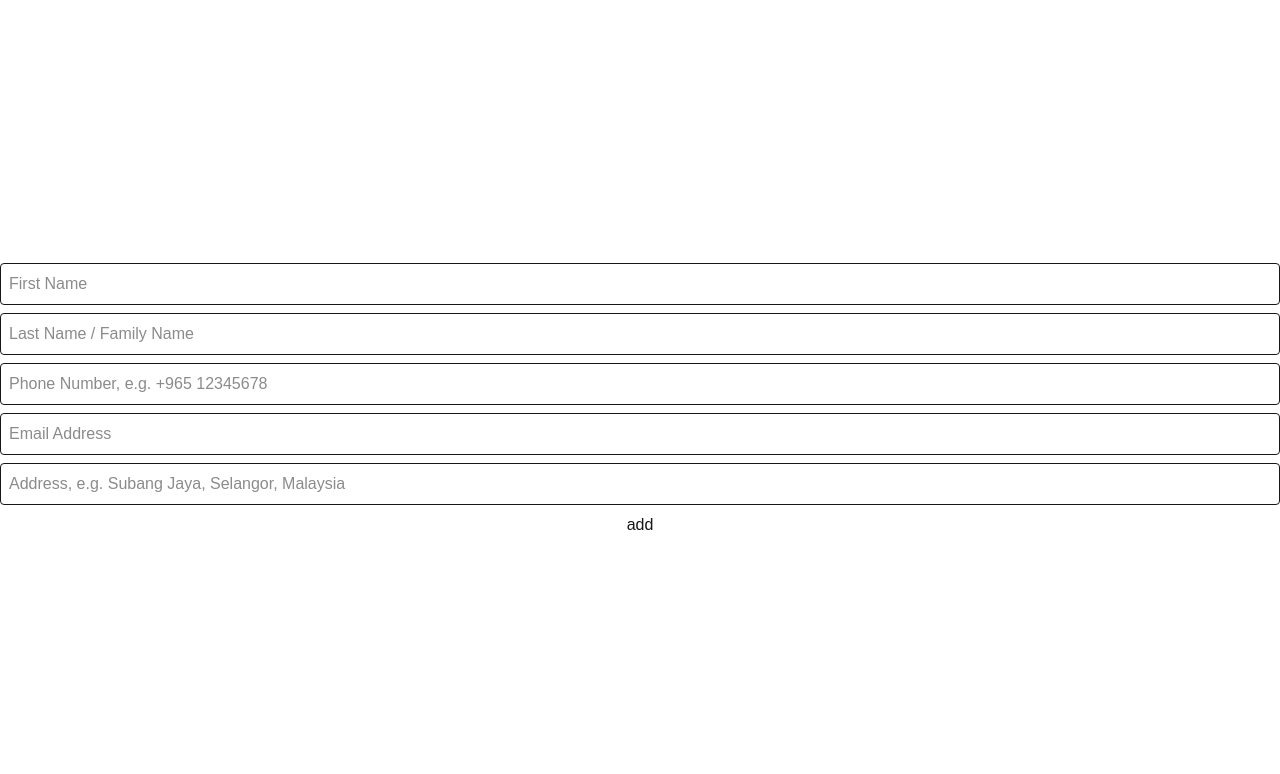
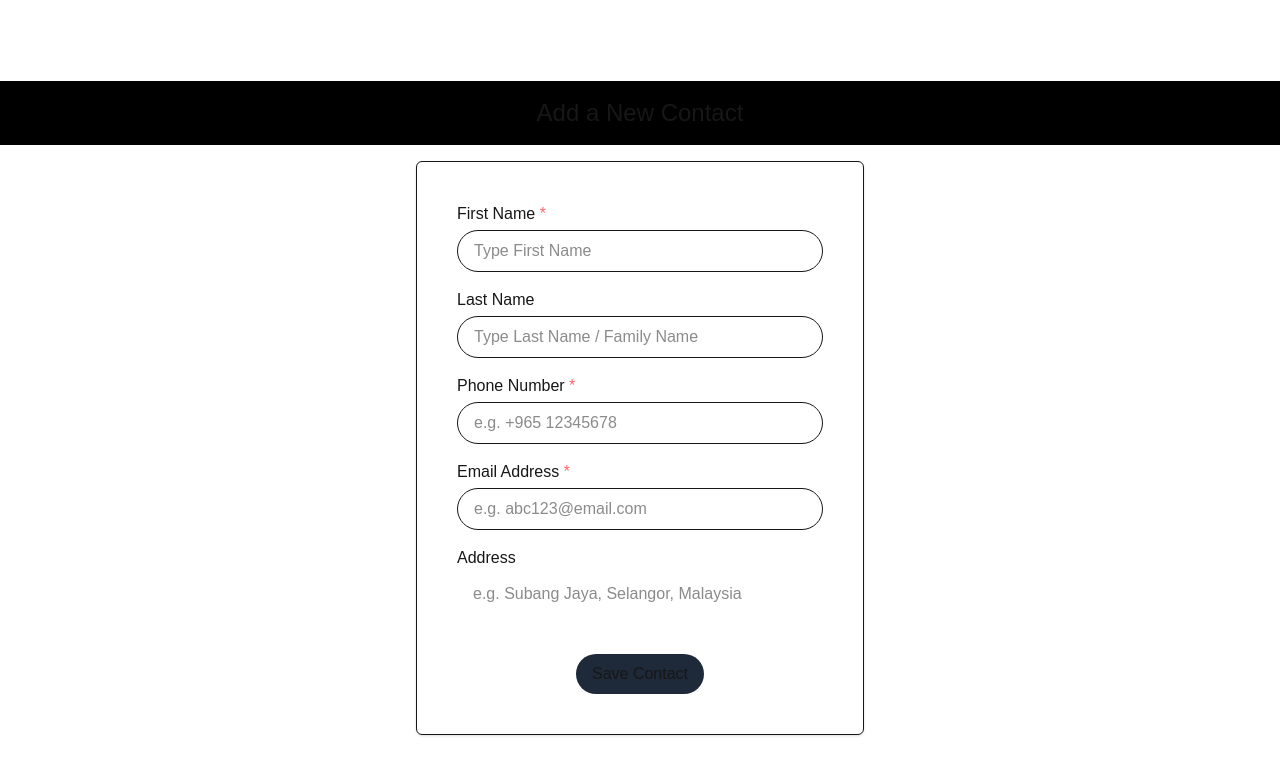
Before and after one commit to kj002/CRUD-address-book, a Next.js app: page /add-contact in a window 1280 px wide. Shown: the top 774 px of the page. Built offline with nearby package versions, Linux system fonts and the light colour scheme.

Commit message:
Enhance AddContactPage layout with improved input fields and labels

```diff
--- a/src/app/add-contact/page.tsx
+++ b/src/app/add-contact/page.tsx
@@ -32,50 +32,82 @@ export default function AddContactPage() {
     }
 
     return (
-        <div className="justify-center items-center h-screen flex flex-col gap-2">
+        <div className="flex flex-col justify-center items-center h-screen">
+            <p className="m-4 text-2xl text-bold sticky top-0 bg-black z-10 py-4 w-full text-center">
+                Add a New Contact
+            </p>
+            <div className="p-10 border rounded-md shadow flex flex-col justify-center items-center gap-4 w-full max-w-md">
+                <div className="w-full">
+                    <label htmlFor="firstName" className="block mb-1 font-medium">
+                        First Name <span className="text-red-400">*</span>
+                    </label>
                     <input
                         name="firstName"
-            placeholder="First Name"
+                        placeholder="Type First Name"
                         value={ fname }
                         onChange={ (e) => setFname(e.target.value) }
                         required
-            className="w-full p-2 border rounded"
+                        className="w-full py-2 px-4 border rounded-full"
                     />
+                </div>
+                <div className="w-full">
+                    <label htmlFor="lastName" className="block mb-1 font-medium">
+                        Last Name
+                    </label>
                     <input
                         name="lastName"
-            placeholder="Last Name / Family Name"
+                        placeholder="Type Last Name / Family Name"
                         value={ lname }
                         onChange={ (e) => setLname(e.target.value) }
-            className="w-full p-2 border rounded"
+                        className="w-full py-2 px-4 border rounded-full"
                     />
+                </div>
+                <div className="w-full">
+                    <label htmlFor="phone" className="block mb-1 font-medium">
+                        Phone Number <span className="text-red-400">*</span>
+                    </label>
                     <input
                         name="phone"
-            placeholder="Phone Number, e.g. +965 12345678"
+                        placeholder="e.g. +965 12345678"
                         value={ phone }
                         onChange={ (e) => setPhone(e.target.value) }
                         required
-            className="w-full p-2 border rounded"
+                        className="w-full py-2 px-4 border rounded-full"
                     />
+                </div>
+
+                <div className="w-full">
+                    <label htmlFor="email" className="block mb-1 font-medium">
+                        Email Address <span className="text-red-400">*</span>
+                    </label>
                     <input
                         name="email"
-            placeholder="Email Address"
+                        placeholder="e.g. abc123@email.com"
                         value={ email }
                         onChange={ (e) => setEmail(e.target.value) }
                         required
-            className="w-full p-2 border rounded"
+                        className="w-full py-2 px-4 border rounded-full"
                     />
+                </div>
+                <div className="w-full">
+                    <label htmlFor="address" className="block mb-1 font-medium">
+                        Address
+                    </label>
                     <input
                         name="address"
-            placeholder="Address, e.g. Subang Jaya, Selangor, Malaysia"
+                        placeholder="e.g. Subang Jaya, Selangor, Malaysia"
                         value={ address }
                         onChange={ (e) => setAddress(e.target.value) }
                         required
-            className="w-full p-2 border rounded"
+                        className="w-full py-2 borders rounded-full px-4"
                     />
+                </div>
                 <button
-            onClick={(e) => handleAdd(e)}>
-            add
+                onClick={(e) => handleAdd(e)}
+                className="mt-6 rounded-full py-2 px-4 bg-gray-800 hover:bg-green-800 cursor-pointer">
+                    Save Contact
                 </button>
+            </div>
         </div>
     )
 
```
Lines whose indentation alone changed are shown as unchanged.
